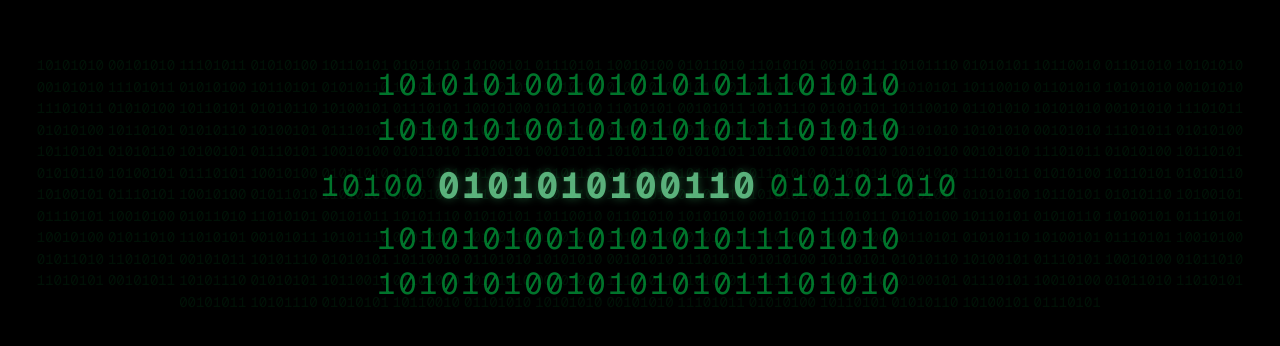
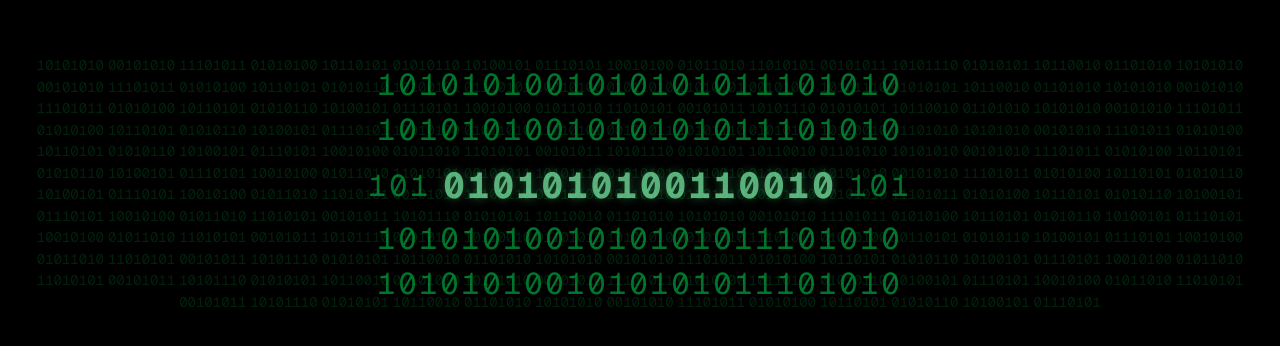
Before and after one commit to harumaki1220/Are-you-a-robot, a Next.js app: page /despair in a window 1280 px wide. Shown: the part 216-562 px from the top of the page. Built offline with nearby package versions, Linux system fonts and the light colour scheme.

Commit message:
feat: UI の色を一部赤に変更

```diff
--- a/src/app/despair/page.tsx
+++ b/src/app/despair/page.tsx
@@ -47,8 +47,8 @@ export default function ResultPage() {
         className={`absolute inset-0 flex flex-wrap content-center justify-center pointer-events-none text-sm leading-tight break-all
           ${
             isExploding
-              ? "opacity-80 text-black font-bold"
-              : "opacity-10 text-green-600"
+              ? "opacity-80 text-red-500 font-bold"
+              : "opacity-20 text-green-600"
           }
       `}
       >
@@ -69,12 +69,12 @@ export default function ResultPage() {
             </div>
 
             {/* グリッチするタイトル */}
-            <h1 className="cyber-text text-4xl md:text-7xl font-extrabold text-white tracking-widest drop-shadow-[0_0_15px_rgba(74,222,128,0.8)] mb-6">
+            <h1 className="cyber-text text-4xl md:text-7xl font-extrabold text-green-500 tracking-widest drop-shadow-[0_0_15px_rgba(74,222,128,0.8)] mb-6">
               WELCOME TO <br />
-              <span className="text-green-500">ROBOT WORLD</span>
+              <span className="text-red-500">ROBOT WORLD</span>
             </h1>
 
-            <div className="text-lg text-green-600 opacity-50 mt-2 animate-pulse">
+            <div className="text-lg text-red-600 opacity-50 mt-2 animate-pulse">
               HUMANITY: DELETED
             </div>
 
@@ -89,7 +89,7 @@ export default function ResultPage() {
             <div className="opacity-70">1010101001010101011101010</div>
 
             <div className="flex space-x-1 my-2 items-center">
-              <span className="opacity-70">10100</span>
+              <span className="opacity-70">101</span>
               <button
                 onClick={handleClick}
                 className="
@@ -99,9 +99,9 @@ export default function ResultPage() {
                   drop-shadow-[0_0_5px_rgba(74,222,128,0.5)]
                 "
               >
-                0101010100110
+                 0101010100110010
               </button>
-              <span className="opacity-70">010101010</span>
+              <span className="opacity-70">101</span>
             </div>
 
             <div className="opacity-70">1010101001010101011101010</div>
--- a/src/app/result/page.tsx
+++ b/src/app/result/page.tsx
@@ -30,8 +30,8 @@ function ResultContent() {
             もう一度プレイ
           </button>
 	  {score === "100" ? (
-          <button className="bg-blue-500 hover:bg-blue-600 text-white font-bold py-3 px-12 rounded-md text-lg">
-            ヨウコソ
+          <button className="bg-red-500 hover:bg-red-600 text-white font-bold py-3 px-12 rounded-md text-lg">
+            ヨ ウ コ ソ
           </button>
 	  ) : (
 	    <div className="bg-gray-200 py-3 px-12 rounded-md text-gray-400 font-bold text-lg">
```
